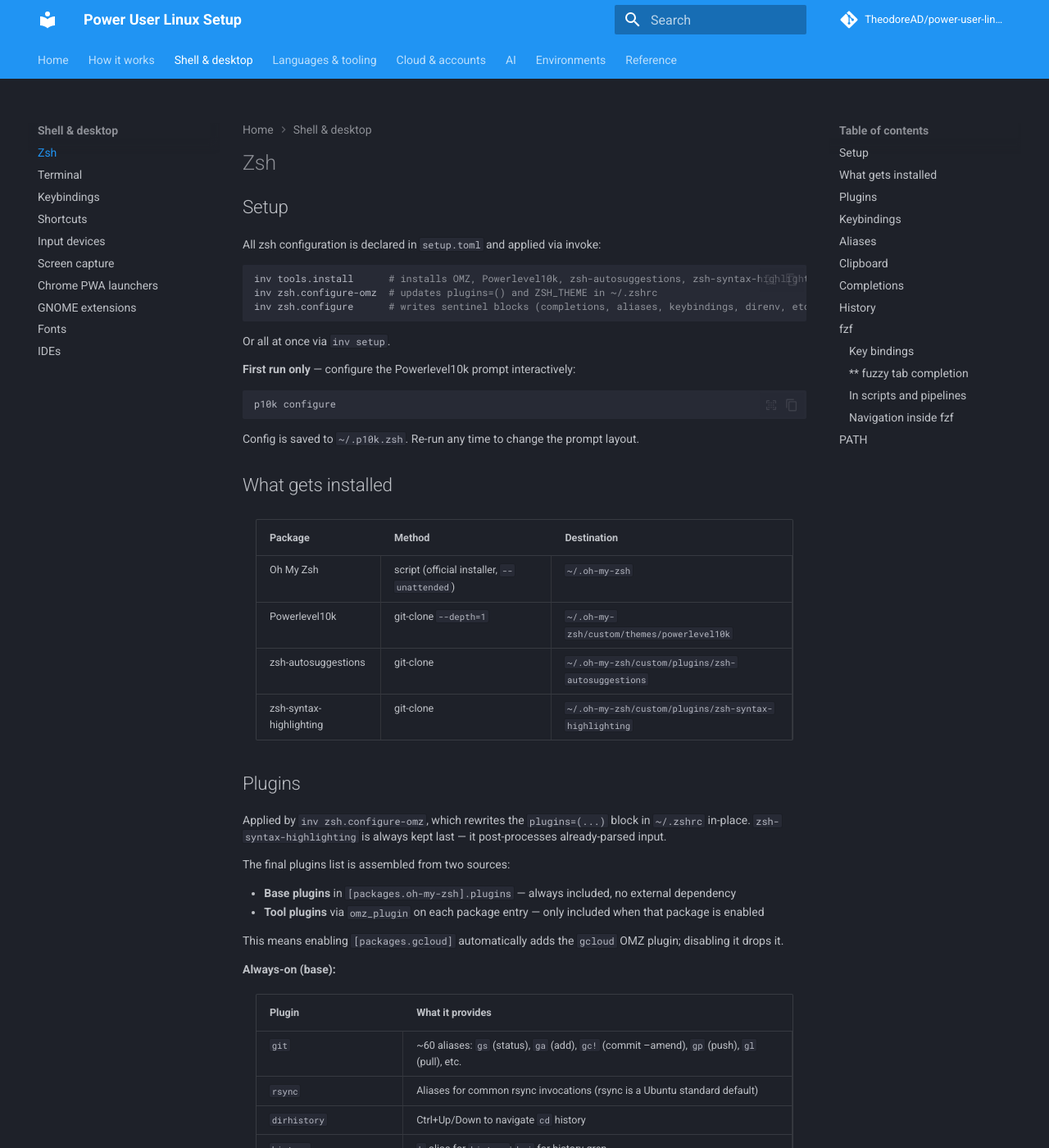
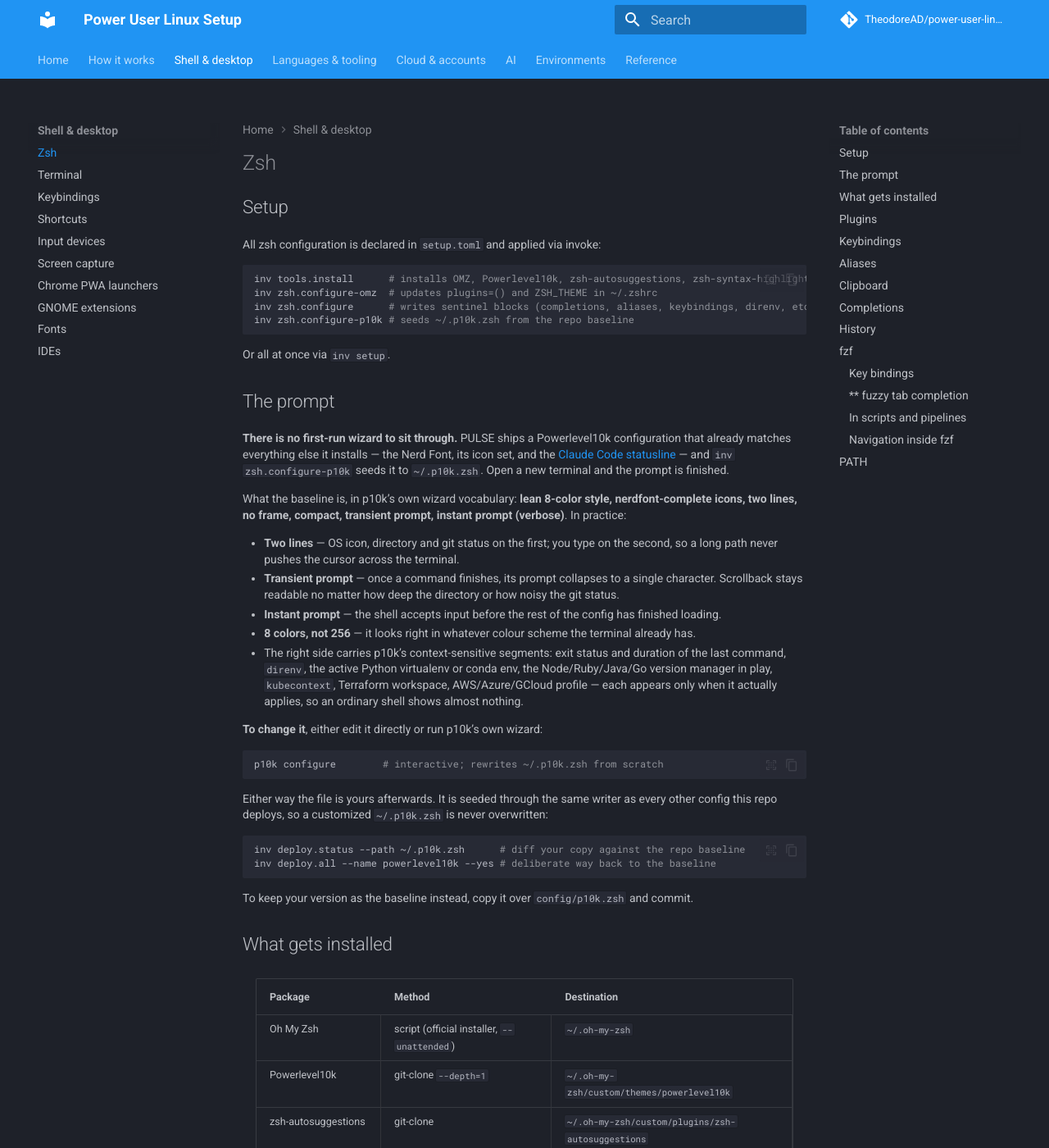
Before and after one commit to TheodoreAD/power-user-linux-setup, an MkDocs documentation site: the page built from docs/zsh.md, in a window 1280 px wide and 1400 px high. Shown: the whole window at 82% size. Built offline with MkDocs 1.6.1 and Material for MkDocs 9.7.7, drawn with Linux system fonts in a browser that asks for light colours; comment, search, counter and statistics services are not loaded.

Commit message:
docs: zsh.md told users to overwrite the prompt PULSE ships
"**First run only** — configure the Powerlevel10k prompt interactively: p10k
configure" was wrong and actively harmful: PULSE seeds a vetted config/p10k.zsh
and running the wizard blind replaces it with whatever the questions produce.
docs/index.md's own table already had it right ("use when the baseline doesn't
suit you"), so the two pages disagreed.

Replaced with what the baseline actually is, verified against config/p10k.zsh's
own wizard-options header rather than paraphrased: lean 8-color, nerdfont-
complete, two lines, transient and instant prompt, with p10k's context-sensitive
segments on the right. Plus how to change it and how to get back.

Co-Authored-By: Claude Opus 5 <noreply@anthropic.com>

````diff
--- a/docs/zsh.md
+++ b/docs/zsh.md
@@ -8,17 +8,47 @@ All zsh configuration is declared in `setup.toml` and applied via invoke:
 inv tools.install      # installs OMZ, Powerlevel10k, zsh-autosuggestions, zsh-syntax-highlighting
 inv zsh.configure-omz  # updates plugins=() and ZSH_THEME in ~/.zshrc
 inv zsh.configure      # writes sentinel blocks (completions, aliases, keybindings, direnv, etc.)
+inv zsh.configure-p10k # seeds ~/.p10k.zsh from the repo baseline
 ```
 
 Or all at once via `inv setup`.
 
-**First run only** — configure the Powerlevel10k prompt interactively:
+## The prompt
+
+**There is no first-run wizard to sit through.** PULSE ships a Powerlevel10k configuration that
+already matches everything else it installs — the Nerd Font, its icon set, and the
+[Claude Code statusline](claude-code.md#the-statusline) — and `inv zsh.configure-p10k` seeds it to
+`~/.p10k.zsh`. Open a new terminal and the prompt is finished.
+
+What the baseline is, in p10k's own wizard vocabulary: **lean 8-color style, nerdfont-complete
+icons, two lines, no frame, compact, transient prompt, instant prompt (verbose)**. In practice:
+
+- **Two lines** — OS icon, directory and git status on the first; you type on the second, so a long
+  path never pushes the cursor across the terminal.
+- **Transient prompt** — once a command finishes, its prompt collapses to a single character.
+  Scrollback stays readable no matter how deep the directory or how noisy the git status.
+- **Instant prompt** — the shell accepts input before the rest of the config has finished loading.
+- **8 colors, not 256** — it looks right in whatever colour scheme the terminal already has.
+- The right side carries p10k's context-sensitive segments: exit status and duration of the last
+  command, `direnv`, the active Python virtualenv or conda env, the Node/Ruby/Java/Go version
+  manager in play, `kubecontext`, Terraform workspace, AWS/Azure/GCloud profile — each appears only
+  when it actually applies, so an ordinary shell shows almost nothing.
+
+**To change it**, either edit it directly or run p10k's own wizard:
 
 ```shell
-p10k configure
+p10k configure        # interactive; rewrites ~/.p10k.zsh from scratch
 ```
 
-Config is saved to `~/.p10k.zsh`. Re-run any time to change the prompt layout.
+Either way the file is yours afterwards. It is seeded through the same writer as every other config
+this repo deploys, so a customized `~/.p10k.zsh` is never overwritten:
+
+```shell
+inv deploy.status --path ~/.p10k.zsh      # diff your copy against the repo baseline
+inv deploy.all --name powerlevel10k --yes # deliberate way back to the baseline
+```
+
+To keep your version as the baseline instead, copy it over `config/p10k.zsh` and commit.
 
 ## What gets installed
 
````
